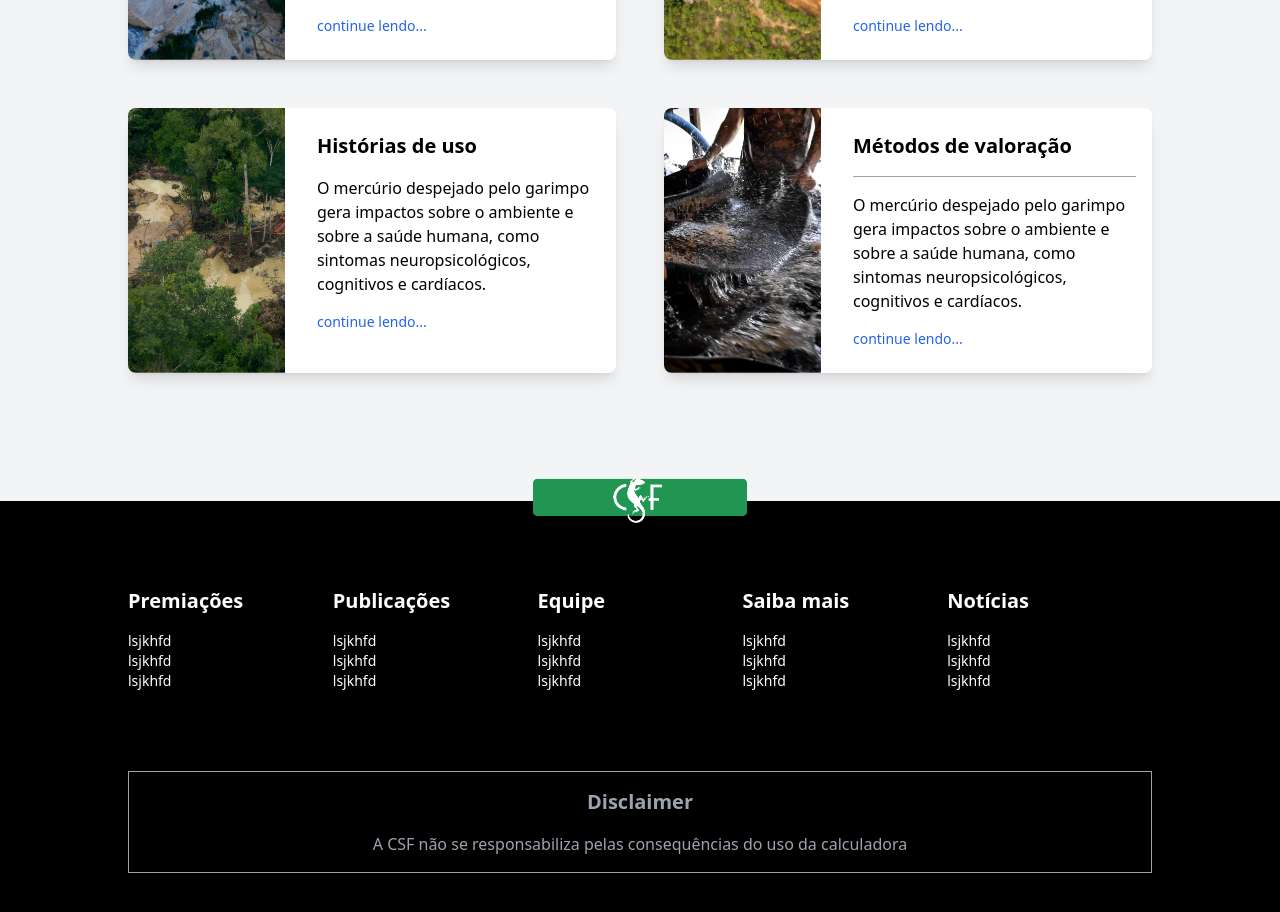
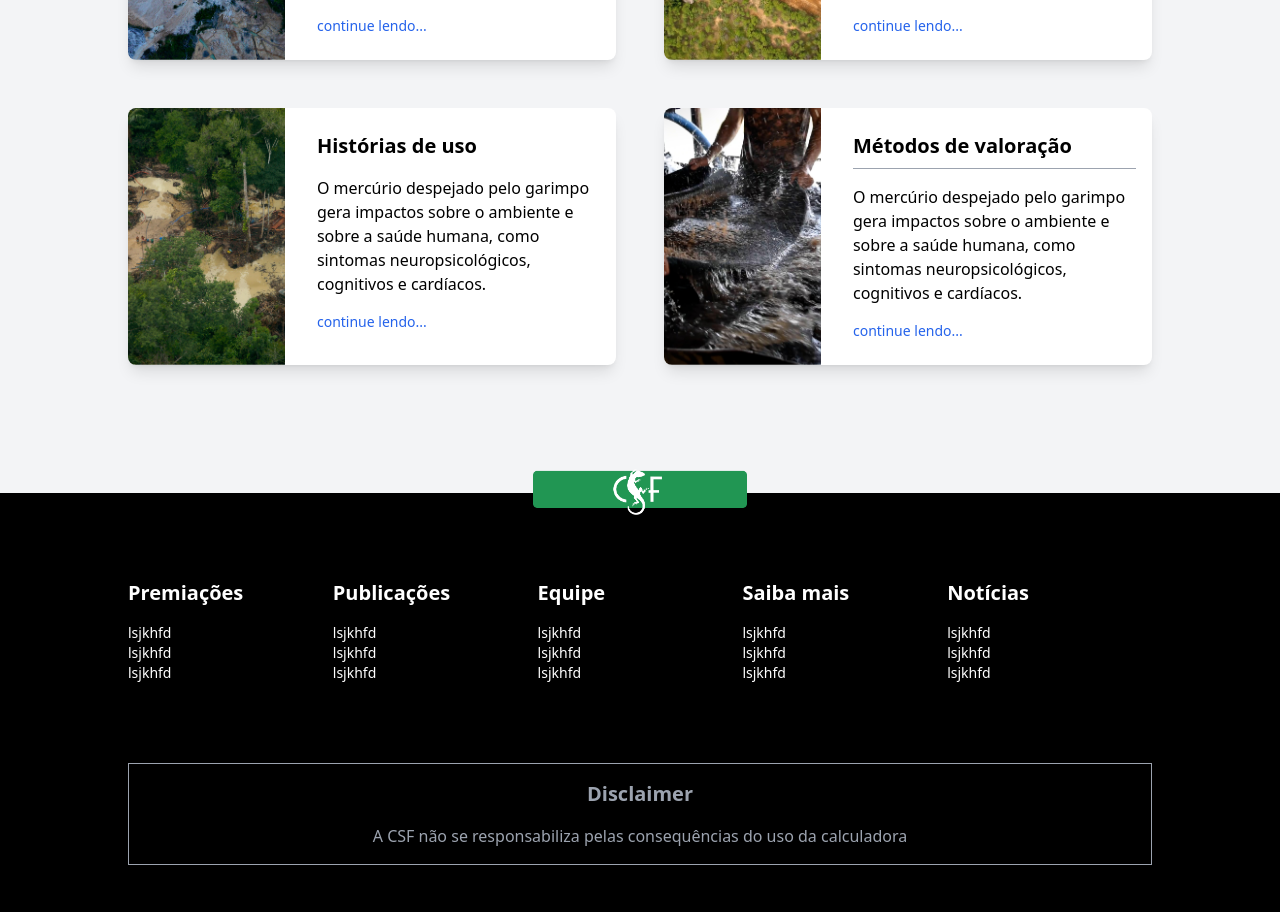
Before and after one commit to caduveloso/csf, a Next.js app: page / in a window 1280 px wide. Shown: the part 2000-2912 px from the top of the page. Built offline with nearby package versions, Linux system fonts and the light colour scheme.

Commit message:
Update index.tsx

```diff
--- a/pages/index.tsx
+++ b/pages/index.tsx
@@ -141,7 +141,7 @@ export default function Home() {
               <div className="col-span-1 flex bg-white rounded-lg p-0 gap-4 shadow-lg">
                 <div className='flex w-1/3 rounded-tl-lg rounded-bl-lg bg-cover bg-center' style={{ backgroundImage: `url("/images/img4.png")` }}></div>
                 <div className='flex w-2/3 flex-col p-4 gap-4'>
-                  <div className='text-xl font-bold mt-2 border-b border-gray-400 pb-4'>Métodos de valoração</div>
+                  <div className='text-xl font-bold mt-2 border-b border-gray-400 pb-2'>Métodos de valoração</div>
                   <div className='mb-0'>
                     O mercúrio despejado pelo garimpo gera impactos sobre o ambiente e sobre a saúde humana, como sintomas neuropsicológicos, cognitivos e cardíacos.
                   </div>
```
